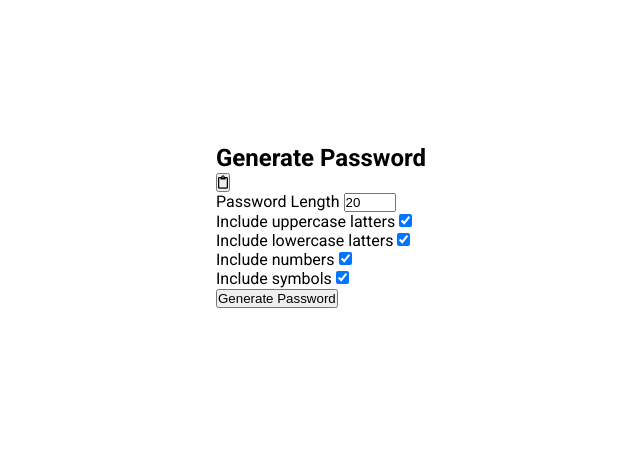
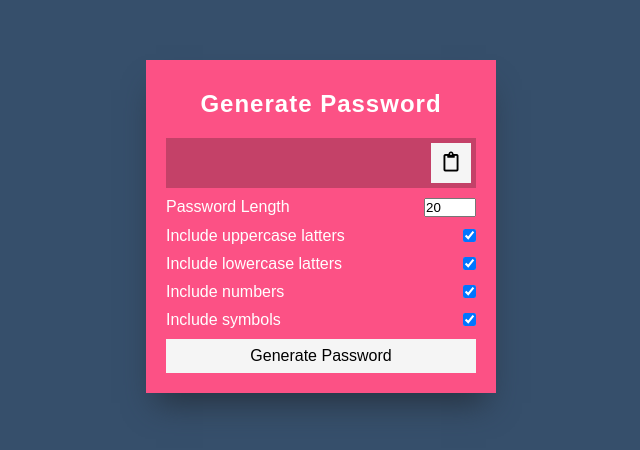
Before and after one commit to akyravish/random_password_generator, a plain HTML site: page index.html in a window 1280 px wide. Shown: the part 174-624 px from the top of the page, without its empty margins (319-959 px from the left). Drawn offline with Linux system fonts and the light colour scheme; a web font is replaced by a local one.

Commit message:
add css line for the project

```diff
--- a/style.css
+++ b/style.css
@@ -1,4 +1,4 @@
-@import url('https://fonts.googleapis.com/css2?family=Roboto:wght@100;400;700&display=swap');
+@import url('https://fonts.googleapis.com/css2?family=Muli&display=swap');
 
 * {
 	box-sizing: border-box;
@@ -7,7 +7,9 @@
 }
 
 body {
-	font-family: 'roboto', sans-serif;
+	font-family: 'muli', sans-serif;
+	background-color: #364f6b;
+	color: #fff;
 	display: flex;
 	height: 100vh;
 	flex-direction: column;
@@ -15,3 +17,64 @@ body {
 	justify-content: center;
 	overflow: hidden; /* Use to hide the scrool bar */
 }
+
+h2 {
+	text-align: center;
+	letter-spacing: 1px;
+	margin: 10px 0 20px;
+}
+
+.container {
+	background-color: #fc5185;
+	padding: 20px;
+	width: 350px;
+	max-width: 100%;
+	box-shadow: rgb(39, 51, 65) 0px 20px 30px -10px;
+}
+
+.result-container {
+	background-color: #c44168;
+	display: flex;
+	justify-content: flex-start;
+	align-items: center;
+	padding: 12px 10px;
+	position: relative;
+	max-width: 100%;
+	height: 50px;
+	font-size: 18px;
+	letter-spacing: 1px;
+}
+
+.result-container #result {
+	word-wrap: break-word;
+	max-width: calc(100% - 40px);
+}
+
+.result-container .btn {
+	position: absolute;
+	top: 5px;
+	right: 5px;
+	height: 40px;
+	width: 40px;
+	font-size: 20px;
+}
+
+.btn {
+	border: none;
+	background-color: #f5f5f5;
+	padding: 8px 12px;
+	font-size: 16px;
+	cursor: pointer;
+}
+
+.btn-large {
+	display: block;
+	width: 100%;
+}
+
+.setting {
+	display: flex;
+	justify-content: space-between;
+	align-items: center;
+	margin: 10px 0;
+}
```
